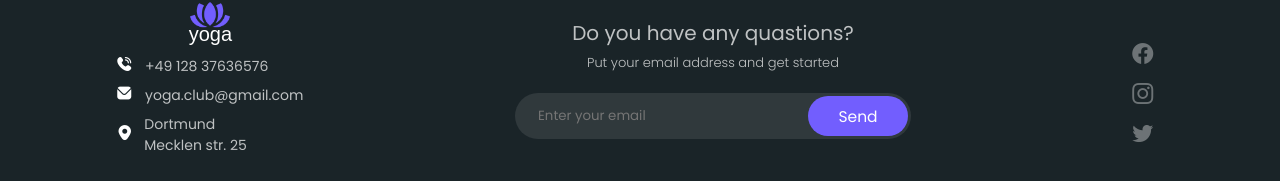
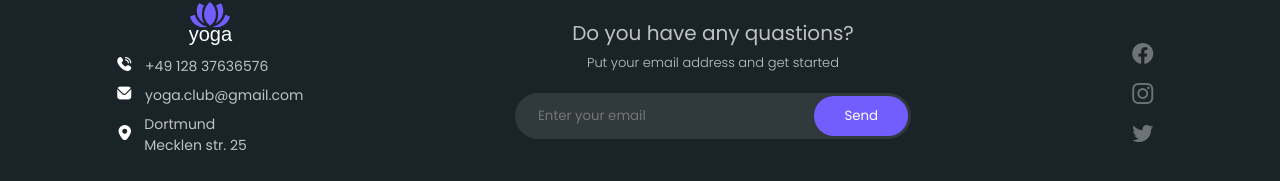
Before and after one commit to Valerij-Hering/yoga, a React (Create React App) app: page / in a window 1280 px wide. Shown: the part 5813-5994 px from the top of the page. Built offline with nearby package versions, Linux system fonts and the light colour scheme; a web font is replaced by a local one.

Commit message:
Add files via upload

```diff
--- a/src/App.css
+++ b/src/App.css
@@ -1580,11 +1580,9 @@ transition: .25s;
 
 
 .btn_feedback {
-  width: 100px;
+  padding: 0 30px;
   align-self: stretch;
   border-radius: 50px;
-  font-size: 15.5px;
-  font-weight: 300px;
   border: none;
   background-color: #725efe;
   color: white;
```
